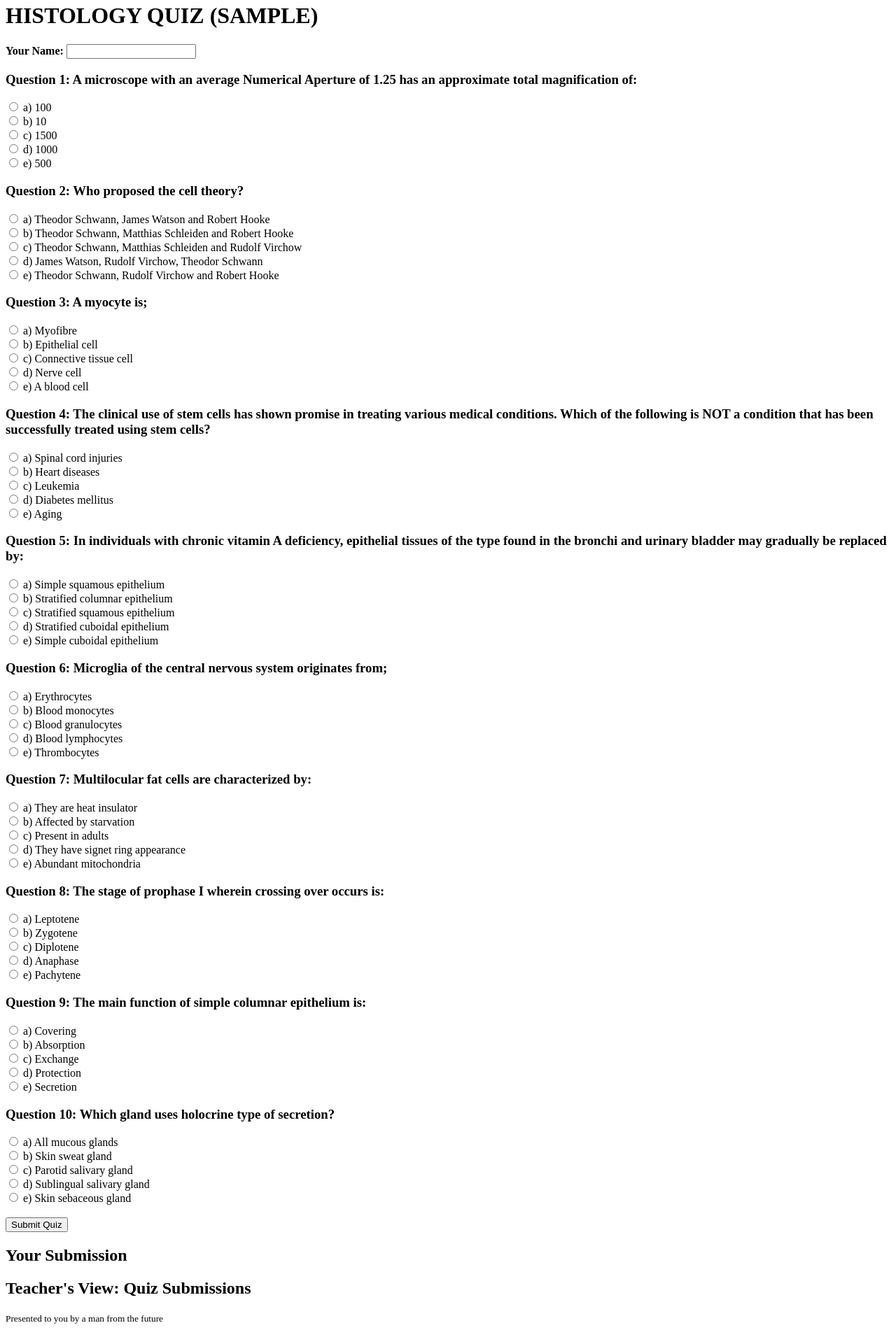
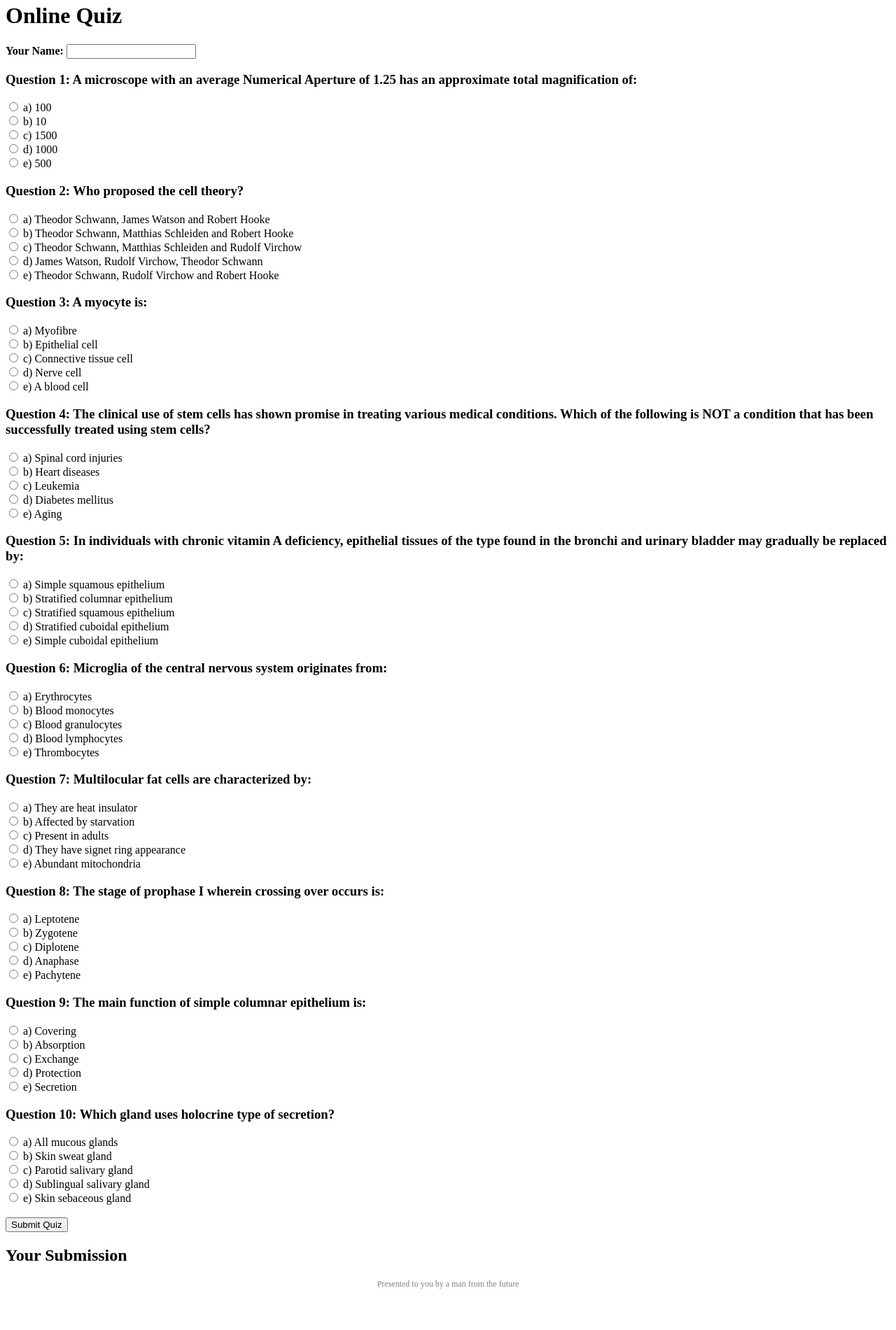
Before and after one commit to Herman1510/HISTOLOGY-QUIZ-, a plain HTML site: page index.html in a window 1280 px wide. Shown: the part 17-1918 px from the top of the page at 70% size. After the commit the page ends 1868 px from the top, so only its background shows below. Drawn offline with Linux system fonts and the light colour scheme.

Commit message:
Update index.html

```diff
--- a/index.html
+++ b/index.html
@@ -3,15 +3,31 @@
 <head>
     <meta charset="UTF-8">
     <meta name="viewport" content="width=device-width, initial-scale=1.0">
-    <title>HISTOLOGY QUIZ (SAMPLE)</title>
+    <title>Quiz Submission</title>
     <script src="https://www.gstatic.com/firebasejs/8.10.1/firebase-app.js"></script>
     <script src="https://www.gstatic.com/firebasejs/8.10.1/firebase-database.js"></script>
     <script defer src="script.js"></script>
+    <style>
+        #quizResultsTable {
+            border-collapse: collapse;
+            width: 100%;
+        }
+        #quizResultsTable th, #quizResultsTable td {
+            border: 1px solid black;
+            padding: 8px;
+            text-align: center;
+        }
+        .footer-text {
+            font-size: 12px;
+            color: gray;
+            text-align: center;
+            margin-top: 20px;
+        }
+    </style>
 </head>
 <body>
-    <h1>HISTOLOGY QUIZ (SAMPLE)</h1>
+    <h1>Online Quiz</h1>
 
-    <!-- Student Quiz Form -->
     <form id="quizForm">
         <label for="studentName"><strong>Your Name:</strong></label>
         <input type="text" id="studentName" required>
@@ -30,7 +46,7 @@
         <input type="radio" name="q2" value="d"> d) James Watson, Rudolf Virchow, Theodor Schwann<br>
         <input type="radio" name="q2" value="e"> e) Theodor Schwann, Rudolf Virchow and Robert Hooke<br>
 
-        <h3>Question 3: A myocyte is;</h3>
+        <h3>Question 3: A myocyte is:</h3>
         <input type="radio" name="q3" value="a"> a) Myofibre<br>
         <input type="radio" name="q3" value="b"> b) Epithelial cell<br>
         <input type="radio" name="q3" value="c"> c) Connective tissue cell<br>
@@ -51,7 +67,7 @@
         <input type="radio" name="q5" value="d"> d) Stratified cuboidal epithelium<br>
         <input type="radio" name="q5" value="e"> e) Simple cuboidal epithelium<br>
 
-        <h3>Question 6: Microglia of the central nervous system originates from;</h3>
+        <h3>Question 6: Microglia of the central nervous system originates from:</h3>
         <input type="radio" name="q6" value="a"> a) Erythrocytes<br>
         <input type="radio" name="q6" value="b"> b) Blood monocytes<br>
         <input type="radio" name="q6" value="c"> c) Blood granulocytes<br>
@@ -90,15 +106,10 @@
         <button type="submit">Submit Quiz</button>
     </form>
 
-    <!-- Student Submission Result -->
     <h2>Your Submission</h2>
     <div id="result"></div>
 
-    <!-- Teacher's View -->
-    <h2>Teacher's View: Quiz Submissions</h2>
-    <div id="teacherResults"></div>
-
-    <small>Presented to you by a man from the future</small>
+    <div class="footer-text">Presented to you by a man from the future</div>
 
 </body>
 </html>
```
